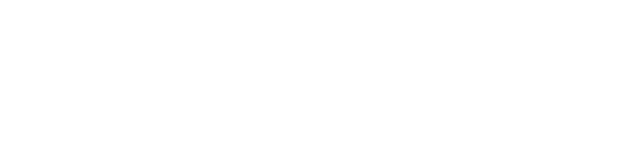
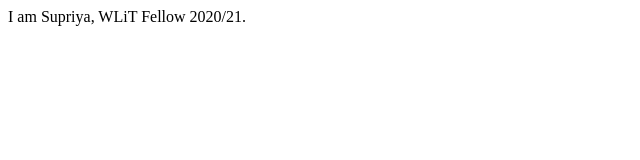
Before and after one commit to Supriya090/Day1-Git, a plain HTML site: page index.html in a window 1280 px wide. Shown: the whole page, without its empty margins (0-640 px from the left). Drawn offline with Linux system fonts and the light colour scheme.

```diff
--- a/index.html
+++ b/index.html
@@ -5,5 +5,7 @@
     <meta name="viewport" content="width=device-width, initial-scale=1.0" />
     <title>Document</title>
   </head>
-  <body></body>
+  <body>
+    I am Supriya, WLiT Fellow 2020/21.
+  </body>
 </html>
```
Also changed, not shown: 1 other file.
